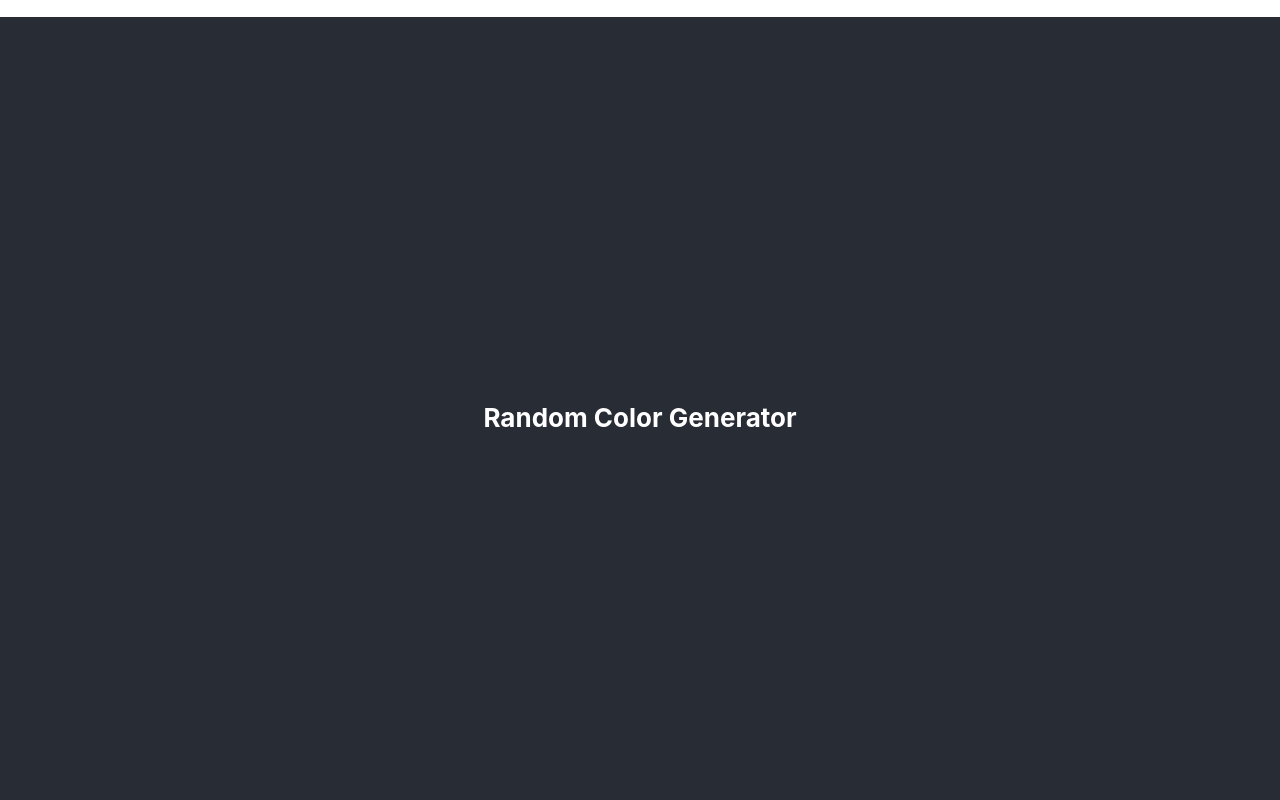
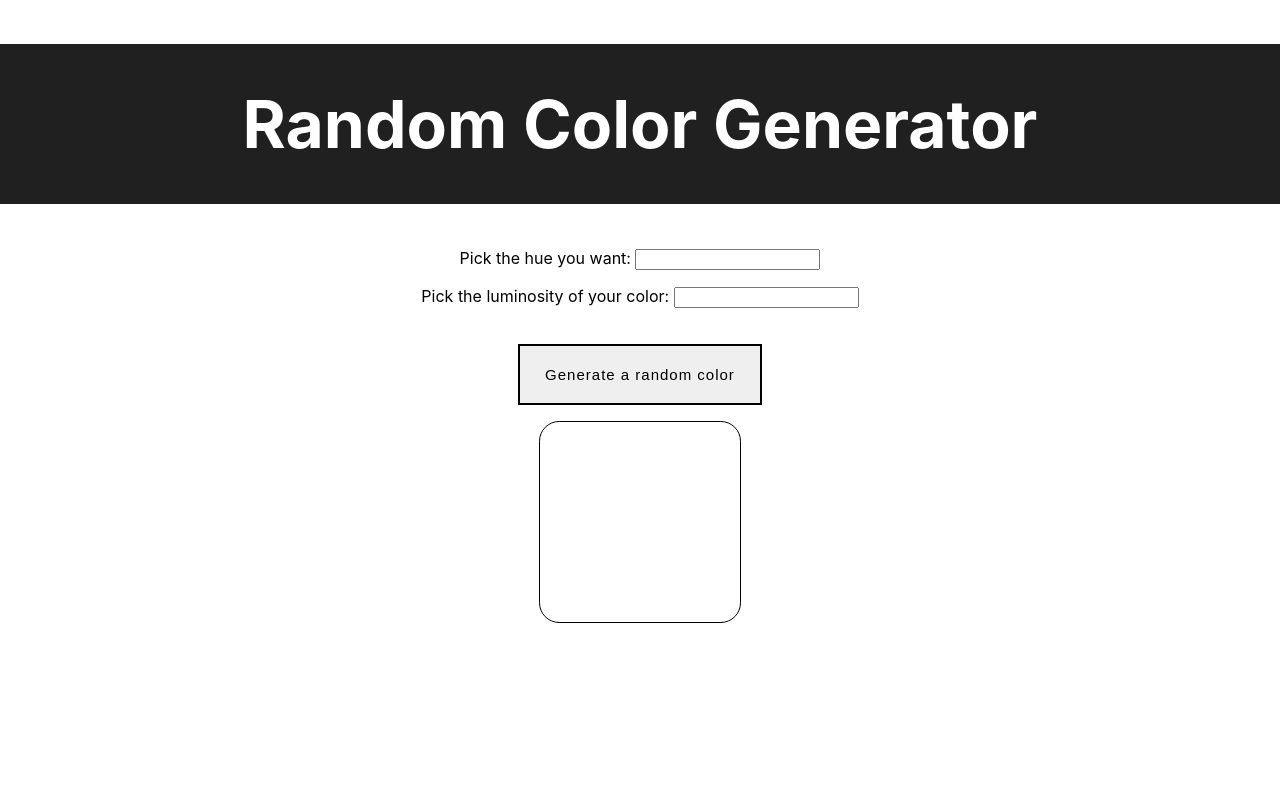
Before and after one commit to AramW/react-random-color-generator, a React (Create React App) app: page / in a window 1280 px wide. Shown: the top 800 px of the page. Built offline with nearby package versions, Linux system fonts and the light colour scheme.

Commit message:
finished and rdy

```diff
--- a/src/App.css
+++ b/src/App.css
@@ -2,37 +2,13 @@
   text-align: center;
 }
 
-.App-logo {
-  height: 40vmin;
-  pointer-events: none;
-}
-
-@media (prefers-reduced-motion: no-preference) {
-  .App-logo {
-    animation: App-logo-spin infinite 20s linear;
-  }
-}
-
 .App-header {
-  background-color: #282c34;
-  min-height: 100vh;
+  background-color: #000000df;
+  min-height: 20vh;
   display: flex;
-  flex-direction: column;
+  flex-direction: row;
   align-items: center;
   justify-content: center;
-  font-size: calc(10px + 2vmin);
+  font-size: calc(50px + 2vmin);
   color: white;
 }
-
-.App-link {
-  color: #61dafb;
-}
-
-@keyframes App-logo-spin {
-  from {
-    transform: rotate(0deg);
-  }
-  to {
-    transform: rotate(360deg);
-  }
-}
--- a/src/Button.js
+++ b/src/Button.js
@@ -11,6 +11,7 @@
 `;
 
 function Button(props) {
+  <div></div>;
   return <StyledButton onClick={props.onClick}>{props.text}</StyledButton>;
 }
 export default Button;
```
